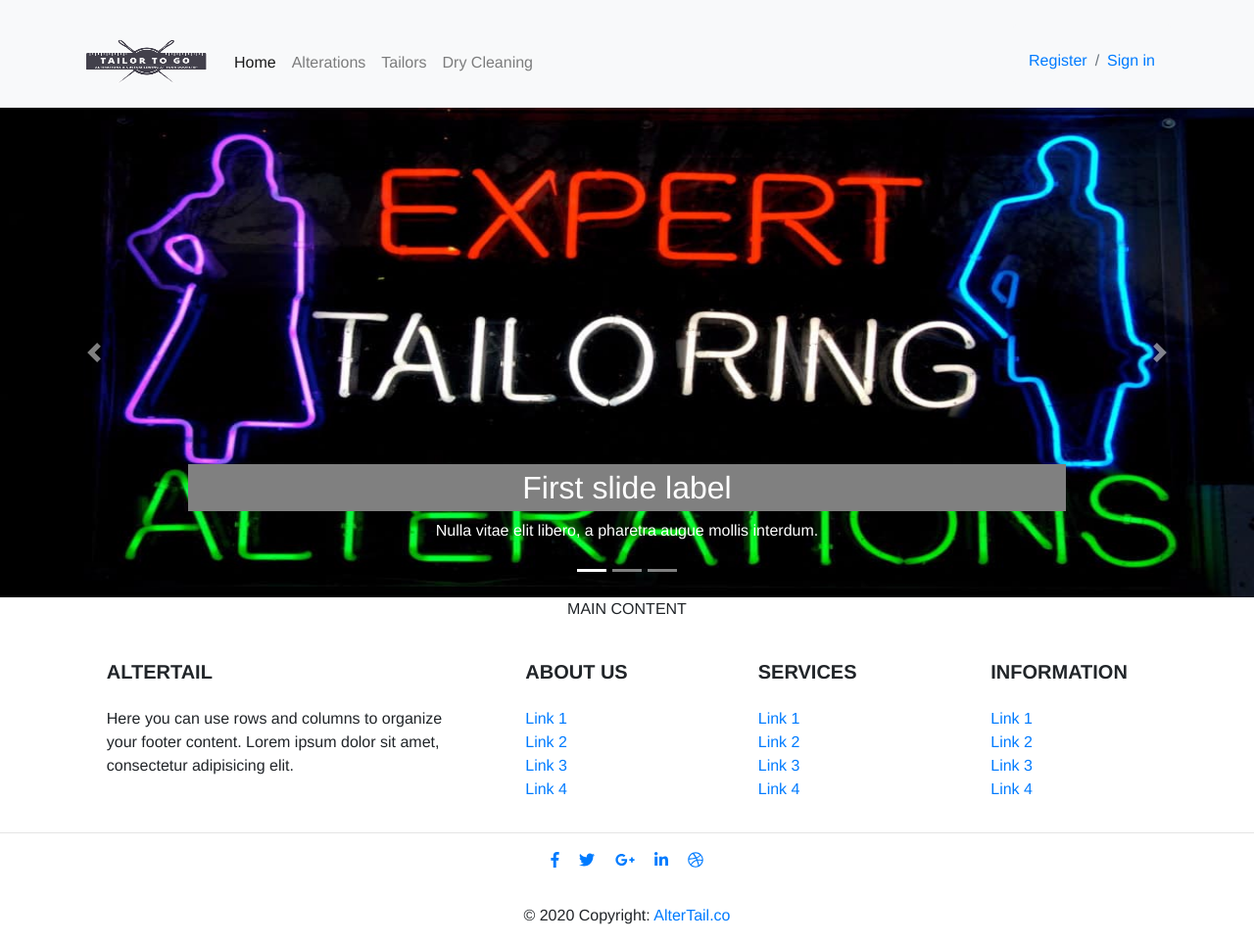
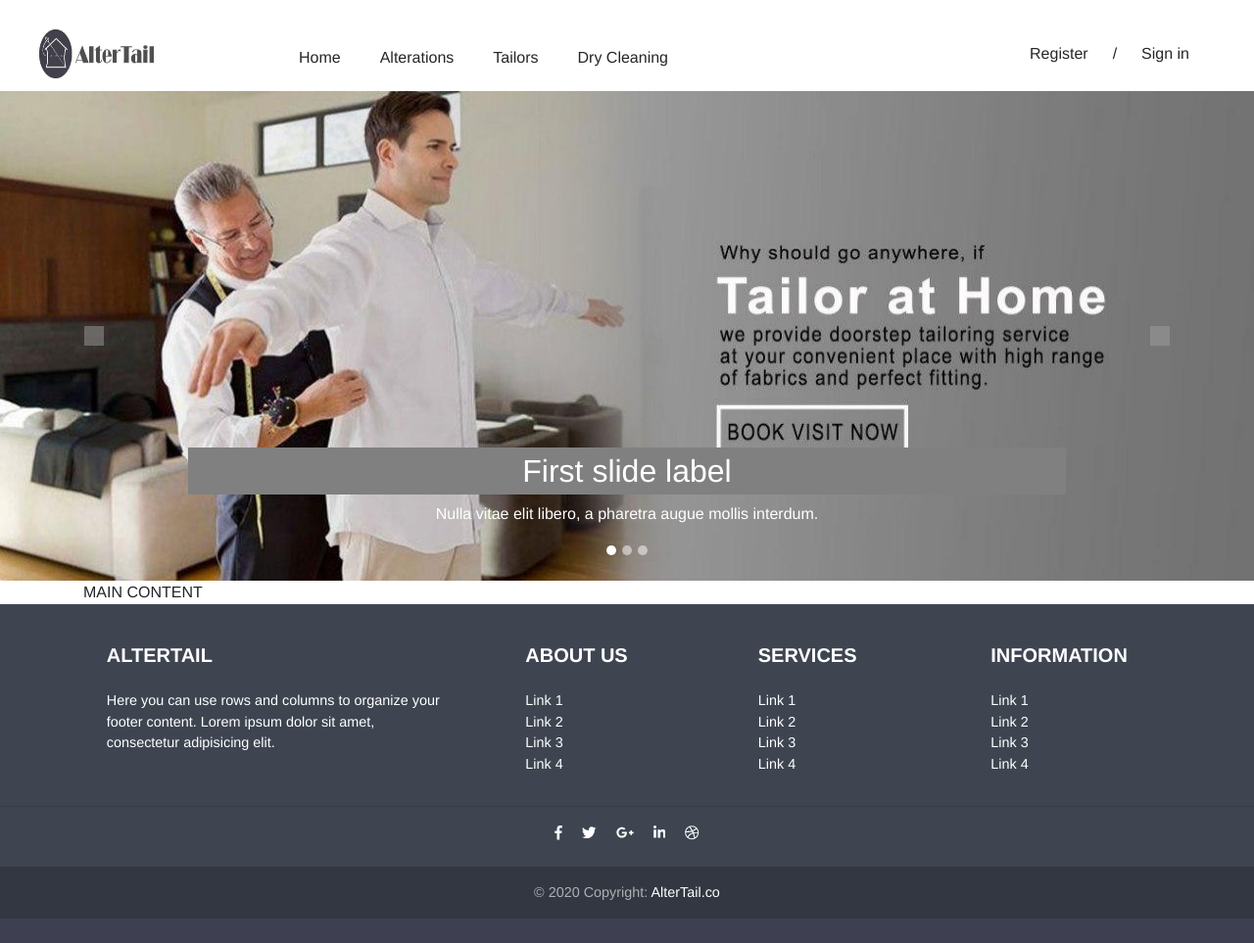
Before and after one commit to BioxMech/AlterTail, a PHP site: page / in a window 1280 px wide. Shown: the whole page at 98% size. After the commit the page ends 938 px from the top, so only its background shows below. Run offline with PHP 8.4, Linux system fonts and the light colour scheme; some libraries are stand-ins or nearby versions; grey boxes are pictures that could not be loaded.

Commit message:
Index.html update with new CSS

```diff
--- /dev/null
+++ b/css/buttonEffects.css
@@ -0,0 +1,69 @@
+* {
+  -webkit-box-sizing: border-box;
+  -moz-box-sizing: border-box;
+  box-sizing: border-box;
+  margin: 0;
+  padding: 0;
+}
+
+#navbarNav ul {
+  /* position: absolute;
+
+  left: 50%;
+  transform: translate(-50%, -50%);
+  display: flex; */
+}
+#navbarNav ul li {
+  list-style: none;
+}
+#navbarNav ul li a {
+  position: relative;
+  display: block;
+  /* text-transform: uppercase; */
+  /* margin: 20px 0; */
+  /* padding: 10px 20px; */
+  padding-left: 20px;
+  padding-right: 20px;
+  color: #262626;
+  transition: 0.5s;
+  z-index: 1;
+}
+#navbarNav ul li a:before {
+  content: "";
+  position: absolute;
+  top: 0;
+  left: 0;
+  width: 100%;
+  height: 100%;
+  border-top: 2px solid #262626;
+  border-bottom: 2px solid #262626;
+  transform: scaleY(2);
+  opacity: 0;
+  transition: 0.3s;
+}
+#navbarNav ul li a:after {
+  content: "";
+  position: absolute;
+  top: 2px;
+  left: 0;
+  width: 100%;
+  height: 100%;
+  background-color: #262626;
+  transform: scale(0);
+  opacity: 0;
+  transition: 0.3s;
+  z-index: -1;
+}
+#navbarNav ul li a:hover {
+  color: #fff;
+}
+#navbarNav ul li a:hover:before {
+  transform: scaleY(1);
+  opacity: 1;
+}
+#navbarNav ul li a:hover:after {
+  transform: scaleY(1);
+  opacity: 1;
+}
+
+/*# sourceMappingURL=buttonEffects.css.map */
--- a/css/main.css
+++ b/css/main.css
@@ -1,74 +1,19 @@
 body {
-    /* background-color: black; */
-    text-align: center;
     font-family: 'proxima-nova', Helvetica;
 }
-
-/* Style the video: 100% width and height to cover the entire window */
-#myVideo {
-    position: absolute;
-
-      top: 50%; left: 50%;
-      transform: translate(-50%, -50%);
-
-      object-fit: cover;
-      height: 100%; width: 100%;
-  }
-
-  /* Add some content at the bottom of the video/page */
-  .content {
-    position: fixed;
-    bottom: 0;
-    background: white;
-    /* background: rgba(0, 0, 0, 0.5); */
-    color: #f1f1f1;
-    width: 100%;
-    padding: 20px;
-  }
-
-  /* Style the button used to pause/play the video */
-  #myBtn {
-    width: 200px;
-    font-size: 18px;
-    padding: 10px;
-    border: none;
-    background: #000;
-    color: #fff;
-    cursor: pointer;
-  }
-
-  #myBtn:hover {
-    background: #ddd;
-    color: black;
-  }
-
-  #overlay {
-    position: absolute;
-    top: 0; right: 0; left: 0; bottom: 0;
-    background: rgba(0,0,0,0.5);
-  }
-
-
-  #video_cover {
-    position: absolute;
-
-    width: 100%; height: 100%;
-
-    /* background: url('video_cover.jpeg') no-repeat; */
-    background-size: cover;
-    background-position: center;
-  }
-
-
-  .video-overlay{
-    position:relative;
-    z-index:1;
-   }
-
-
-   .carousel-inner > .carousel-item > img {
+.carousel-inner > .carousel-item > img {
     height: 500px;
     width: 500px;
     padding: 0%;
     margin: 0%;
+    /* object-fit: cover; */
+}
+
+.mainContent {
+    text-align: center;
+}
+
+/* Navbar dropdown menu */
+.dropdown:hover>.dropdown-menu {
+    display: block;
   }
--- a/index.html
+++ b/index.html
@@ -6,7 +6,13 @@
     <meta name="viewport" content="width=device-width, initial-scale=1, shrink-to-fit=no">
 
     <!-- Bootstrap CSS -->
-    <link rel="stylesheet" href="https://stackpath.bootstrapcdn.com/bootstrap/4.5.2/css/bootstrap.min.css" integrity="sha384-JcKb8q3iqJ61gNV9KGb8thSsNjpSL0n8PARn9HuZOnIxN0hoP+VmmDGMN5t9UJ0Z" crossorigin="anonymous">
+    <!-- <link rel="stylesheet" href="https://stackpath.bootstrapcdn.com/bootstrap/4.5.2/css/bootstrap.min.css" integrity="sha384-JcKb8q3iqJ61gNV9KGb8thSsNjpSL0n8PARn9HuZOnIxN0hoP+VmmDGMN5t9UJ0Z" crossorigin="anonymous"> -->
+
+    <link rel="stylesheet" href="https://use.fontawesome.com/releases/v5.11.2/css/all.css">
+    <link rel="stylesheet" href="https://fonts.googleapis.com/css?family=Roboto:300,400,500,700&display=swap">
+    <link rel="stylesheet" href="node_modules/mdbootstrap/css/bootstrap.min.css">
+    <link rel="stylesheet" href="node_modules/mdbootstrap/css/mdb.min.css">
+    <link rel="stylesheet" href="node_modules/mdbootstrap/css/style.css">
 
     <!-- Font Awesome CSS -->
     <link rel="stylesheet" href="https://cdnjs.cloudflare.com/ajax/libs/font-awesome/4.7.0/css/font-awesome.min.css">
@@ -23,6 +29,8 @@
     <link rel="stylesheet" href="css/main.css">
     <link rel="stylesheet" href="css/loader.css">
     <link rel="stylesheet" href="css/animation.css">
+    <!-- <link rel="stylesheet" href="css/buttons.css"> -->
+    <link rel="stylesheet" href="css/buttonEffects.css">
 
 
   </head>
@@ -32,53 +40,159 @@
     <!-- End of Spinners -->
 
     <!-- Start Navigation Bar -->
-    <nav class="navbar navbar-expand-lg navbar-light bg-light" style="padding-top: 25px;">
+    <nav class="navbar navbar-expand-lg" style="padding-top: 25px;">
+        <a class="navbar-brand mr-auto ml-4" href="index.html"><img src="images/logo.jpg" width="130" height="50" loading="lazy"></a>
         <div class="container">
-            <a class="navbar-brand" href="#"><img src="images/logo.png" width="130" height="50" loading="lazy"></a>
+            <div class="container">
                 <button class="navbar-toggler" type="button" data-toggle="collapse" data-target="#navbarNav" aria-controls="navbarNav" aria-expanded="false" aria-label="Toggle navigation">
                 MENU <span class="navbar-toggler-icon"></span>
                 </button>
                 <div class="collapse navbar-collapse" id="navbarNav">
+
                     <!-- Left Side Nav -->
-                <ul class="navbar-nav mr-auto">
-                    <li class="nav-item active">
-                        <a class="nav-link" href="#">Home</a>
+                    <ul class="navbar-nav ml-auto" id="leftSideNav">
+                        <li class="nav-item">
+                            <a class="nav-link current" href="#" style="padding-bottom:unset;" >Home</a>
                         </li>
                         <li class="nav-item">
-                        <a class="nav-link" href="#">Alterations</a>
+                            <div class="dropdown">
+                                <a class="nav-link" href="#" style="padding-bottom:unset;"
+                                data-toggle="dropdown" aria-haspopup="true" aria-expanded="false">Alterations</a>
+
+                                <!-- Dropdown Menu -->
+                                <div class="dropdown-menu" aria-labelledby="dropdownMenuButton">
+                                    <a class="dropdown-item" href="#">Action</a>
+                                    <a class="dropdown-item" href="#">Another action</a>
+                                    <a class="dropdown-item" href="#">Something else here</a>
+                                </div>
+                                <!-- End of dropdown menu -->
+
+                            </div>
                         </li>
                         <li class="nav-item">
-                        <a class="nav-link" href="#">Tailors</a>
+                            <a class="nav-link" href="#" style="padding-bottom:unset;" >Tailors</a>
                         </li>
                         <li class="nav-item">
-                        <a class="nav-link" href="#">Dry Cleaning</a>
+                            <a class="nav-link" href="#" style="padding-bottom:unset;" >Dry Cleaning</a>
                         </li>
                         <!-- <li class="nav-item">
                         <a class="nav-link disabled" href="#" tabindex="-1" aria-disabled="true">Disabled</a>
                         </li> -->
                     </ul>
                 </div>
+            </div>
+
 
             <!-- Right Side Nav -->
-
-                <ol class="breadcrumb navbar-light bg-light" style="padding-top: 25px;">
-                  <li class="breadcrumb-item "><a href="#">Register</a></li>
-                  <li class="breadcrumb-item"><a href="#">Sign in</a></li>
-                </ol>
+            <div class="container" id="navbarNav">
+                <!-- <ol class="breadcrumb navbar-light bg-light" >
+                    <li class="breadcrumb-item " id="register" data-toggle="modal" data-target="#registerModal">Register</li>
+                    <li class="breadcrumb-item" id="signin" data-toggle="modal" data-target="#signinModal">Sign in</li>
+                </ol> -->
+                <ul class="navbar-nav ml-auto">
+                    <li class="nav-item">
+                        <a style="padding-bottom:unset;" data-toggle="modal" id="register" data-target="#registerModal">Register</a>
+                    </li>
+                    <li class ="nav-item">
+                        <span style="margin-left: 5px; margin-right: 5px; size: 5px;">/</span>
+                    </li>
+                    <li class="nav-item">
+                        <a style="padding-bottom:unset;" data-toggle="modal" id="signin" data-target="#signinModal">Sign in</a>
+                    </li>
+                </ul>
+            </div>
 
 
+            <!-- Sign in Modal -->
+            <div class="modal fade" id="signinModal" tabindex="-1" role="dialog" aria-labelledby="myModalLabel" aria-hidden="true">
+                <div class="modal-dialog" role="document">
+                    <!--Content-->
+                    <div class="modal-content form-elegant">
+                        <!--Header-->
+                        <div class="modal-header text-center">
+                            <h3 class="modal-title w-100 dark-grey-text font-weight-bold my-3" id="myModalLabel"><strong>Sign in</strong></h3>
+                            <button type="button" class="close" data-dismiss="modal" aria-label="Close">
+                            <span aria-hidden="true">&times;</span>
+                            </button>
+                        </div>
+                        <!--Body-->
+                        <div class="modal-body mx-4">
+                            <!--Body-->
+                            <div class="md-form mb-5">
+                            <input type="email" id="Form-email1" class="form-control validate">
+                            <label data-error="wrong" data-success="right" for="Form-email1">Your email</label>
+                            </div>
 
-            <!-- <ul class="navbar-nav ml-auto">
-                <li class="nav-item">
-                    <a class="nav-link" href="#">Register</a>
-                </li>
-                <li class="nav-item">
-                    <a class="nav-link" href="#">/</a>
-                </li>
-                <li class="nav-item">
-                    <a class="nav-link" href="#">Login</a>
-                </li>
-            </ul> -->
+                            <div class="md-form pb-3">
+                            <input type="password" id="Form-pass1" class="form-control validate">
+                            <label data-error="wrong" data-success="right" for="Form-pass1">Your password</label>
+                            <p class="font-small blue-text d-flex justify-content-end">Forgot <a href="#" class="blue-text ml-1">
+                                Password?</a></p>
+                            </div>
+
+                            <div class="text-center mb-3">
+                            <button type="button" class="btn blue-gradient btn-block btn-rounded z-depth-1a">Sign in</button>
+                            </div>
+                            <p class="font-small dark-grey-text text-right d-flex justify-content-center mb-3 pt-2"> or Sign in
+                            with:</p>
+
+                            <div class="row my-3 d-flex justify-content-center">
+                            <!--Facebook-->
+                            <button type="button" class="btn btn-white btn-rounded mr-md-3 z-depth-1a"><i class="fab fa-facebook-f text-center"></i></button>
+                            <!--Twitter-->
+                            <button type="button" class="btn btn-white btn-rounded mr-md-3 z-depth-1a"><i class="fab fa-twitter"></i></button>
+                            <!--Google +-->
+                            <button type="button" class="btn btn-white btn-rounded z-depth-1a"><i class="fab fa-google-plus-g"></i></button>
+                            </div>
+                        </div>
+                        <!--Footer-->
+                        <div class="modal-footer mx-5 pt-3 mb-1">
+                            <p class="font-small grey-text d-flex justify-content-end">Not a member? <a href="#" class="blue-text ml-1">
+                                Sign Up</a></p>
+                        </div>
+                    </div>
+                    <!--Content-->
+                </div>
+            </div>
+            <!-- End of Sign in Modal -->
+
+            <!-- Start of register modal -->
+            <div class="modal fade" id="registerModal" tabindex="-1" role="dialog" aria-labelledby="myModalLabel" aria-hidden="true">
+                <div class="modal-dialog" role="document">
+                    <div class="modal-content">
+                        <div class="modal-header text-center">
+                            <h4 class="modal-title w-100 font-weight-bold">Sign up</h4>
+                            <button type="button" class="close" data-dismiss="modal" aria-label="Close">
+                            <span aria-hidden="true">&times;</span>
+                            </button>
+                        </div>
+                        <div class="modal-body mx-3">
+                            <div class="md-form mb-5">
+                            <i class="fas fa-user prefix grey-text"></i>
+                            <input type="text" id="orangeForm-name" class="form-control validate">
+                            <label data-error="wrong" data-success="right" for="orangeForm-name">Your name</label>
+                            </div>
+                            <div class="md-form mb-5">
+                            <i class="fas fa-envelope prefix grey-text"></i>
+                            <input type="email" id="orangeForm-email" class="form-control validate">
+                            <label data-error="wrong" data-success="right" for="orangeForm-email">Your email</label>
+                            </div>
+
+                            <div class="md-form mb-4">
+                            <i class="fas fa-lock prefix grey-text"></i>
+                            <input type="password" id="orangeForm-pass" class="form-control validate">
+                            <label data-error="wrong" data-success="right" for="orangeForm-pass">Your password</label>
+                            </div>
+
+                        </div>
+                        <div class="modal-footer d-flex justify-content-center">
+                            <button class="btn btn-deep-orange" data-toggle="modal" data-target="#registerModal">Sign up</button>
+                        </div>
+                    </div>
+                </div>
+            </div>
+            <!-- End of register modal -->
+
 
         </div>
     </nav>
@@ -93,7 +207,7 @@
         </ol>
         <div class="carousel-inner">
           <div class="carousel-item active">
-            <img src="images/logo.jpg" class="d-block w-100" alt="...">
+            <img src="images/alteration4.jpg" class="d-block w-100" alt="...">
             <div class="carousel-caption d-none d-md-block">
               <h2 class="star_h2" id="slide_heading1" style="padding: 5px; background-color: grey; color: white">First slide label</h2>
               <p>Nulla vitae elit libero, a pharetra augue mollis interdum.</p>
@@ -108,6 +222,13 @@
           </div>
           <div class="carousel-item">
             <img src="images/alteration1.jpg" class="d-block w-100" alt="...">
+            <div class="carousel-caption d-none d-md-block">
+              <h5>Third slide label</h5>
+              <p>Praesent commodo cursus magna, vel scelerisque nisl consectetur.</p>
+            </div>
+          </div>
+          <div class="carousel-item">
+            <img src="images/alteration3.jpg" class="d-block w-100" alt="...">
             <div class="carousel-caption d-none d-md-block">
               <h5>Third slide label</h5>
               <p>Praesent commodo cursus magna, vel scelerisque nisl consectetur.</p>
@@ -128,7 +249,7 @@
 
 
     <!-- Main Content -->
-    <div id="main" class="container video-overlay mb-auto" style="background-color: white;">
+    <div id="mainContent" class="container mb-auto">
         MAIN CONTENT
     </div>
     <!-- End of Main Content -->
@@ -296,9 +417,14 @@
 
     <!-- Optional JavaScript -->
     <!-- jQuery first, then Popper.js, then Bootstrap JS -->
-    <script src="https://code.jquery.com/jquery-3.5.1.slim.min.js" integrity="sha384-DfXdz2htPH0lsSSs5nCTpuj/zy4C+OGpamoFVy38MVBnE+IbbVYUew+OrCXaRkfj" crossorigin="anonymous"></script>
+    <!-- <script src="https://code.jquery.com/jquery-3.5.1.slim.min.js" integrity="sha384-DfXdz2htPH0lsSSs5nCTpuj/zy4C+OGpamoFVy38MVBnE+IbbVYUew+OrCXaRkfj" crossorigin="anonymous"></script>
     <script src="https://cdn.jsdelivr.net/npm/popper.js@1.16.1/dist/umd/popper.min.js" integrity="sha384-9/reFTGAW83EW2RDu2S0VKaIzap3H66lZH81PoYlFhbGU+6BZp6G7niu735Sk7lN" crossorigin="anonymous"></script>
-    <script src="https://stackpath.bootstrapcdn.com/bootstrap/4.5.2/js/bootstrap.min.js" integrity="sha384-B4gt1jrGC7Jh4AgTPSdUtOBvfO8shuf57BaghqFfPlYxofvL8/KUEfYiJOMMV+rV" crossorigin="anonymous"></script>
+    <script src="https://stackpath.bootstrapcdn.com/bootstrap/4.5.2/js/bootstrap.min.js" integrity="sha384-B4gt1jrGC7Jh4AgTPSdUtOBvfO8shuf57BaghqFfPlYxofvL8/KUEfYiJOMMV+rV" crossorigin="anonymous"></script> -->
+    <script type="text/javascript" src="node_modules/mdbootstrap/js/jquery.min.js"></script>
+    <script type="text/javascript" src="node_modules/mdbootstrap/js/popper.min.js"></script>
+    <script type="text/javascript" src="node_modules/mdbootstrap/js/bootstrap.min.js"></script>
+    <script type="text/javascript" src="node_modules/mdbootstrap/js/mdb.min.js"></script>
+
 
   </body>
 </html>
--- /dev/null
+++ b/sass/buttonEffects.scss
@@ -0,0 +1,74 @@
+* {
+    -webkit-box-sizing: border-box;
+    -moz-box-sizing: border-box;
+    box-sizing: border-box;
+    margin: 0;
+    padding: 0;
+  }
+
+  body {
+    font-family: sans-serif;
+    color: blue;
+  }
+
+  ul {
+    position: absolute;
+    top: 50%;
+    left: 50%;
+    transform: translate(-50%, -50%);
+    display: flex;
+    li {
+      list-style: none;
+      a {
+        position: relative;
+        display: block;
+        text-transform: uppercase;
+        margin: 20px 0;
+        padding: 10px 20px;
+        text-decoration: none;
+        color: #262626;
+        font-family: sans-serif;
+        font-size: 18px;
+        font-weight: 600;
+        transition: .5s;
+        z-index: 1;
+        &:before {
+          content: '';
+          position: absolute;
+          top: 0;
+          left: 0;
+          width: 100%;
+          height: 100%;
+          border-top: 2px solid #262626;
+          border-bottom: 2px solid #262626;
+          transform: scaleY(2);
+          opacity: 0;
+          transition: .3s;
+        }
+        &:after {
+          content: '';
+          position: absolute;
+          top: 2px;
+          left: 0;
+          width: 100%;
+          height: 100%;
+          background-color: #262626;
+          transform: scale(0);
+          opacity: 0;
+          transition: .3s;
+          z-index: -1;
+        }
+        &:hover {
+          color: #fff;
+          &:before {
+            transform: scaleY(1);
+            opacity: 1;
+          }
+          &:after {
+            transform: scaleY(1);
+            opacity: 1;
+          }
+        }
+      }
+    }
+  }
--- /dev/null
+++ b/sass/main.scss
@@ -0,0 +1,19 @@
+a {
+  position: relative;
+  display: inline-block;
+  font-size: 2em;
+  font-weight: 800;
+  color: royalblue;
+  overflow: hidden;
+  background: linear-gradient(to right, midnightblue, midnightblue 50%, royalblue 50%);
+  background-clip: text;
+  -webkit-background-clip: text;
+  -webkit-text-fill-color: transparent;
+  background-size: 200% 100%;
+  background-position: 100%;
+  transition: background-position 275ms ease;
+  text-decoration: none; // text decorations are clipped in WebKit browsers
+  &:hover {
+    background-position: 0 100%;
+  }
+}
```
Also changed, not shown: css/buttons.css (added, +89 -0 lines), registration.html (+115 -7 lines), test.css (added, +20 -0 lines), images/alteration3.jpg (added), images/alteration4.jpg (added), images/logo.jpg, images/logo.png (deleted), images/logo2.jpg (added), images/logo3.jpg (added), 1 other file. Lines whose indentation alone changed are shown as unchanged.
